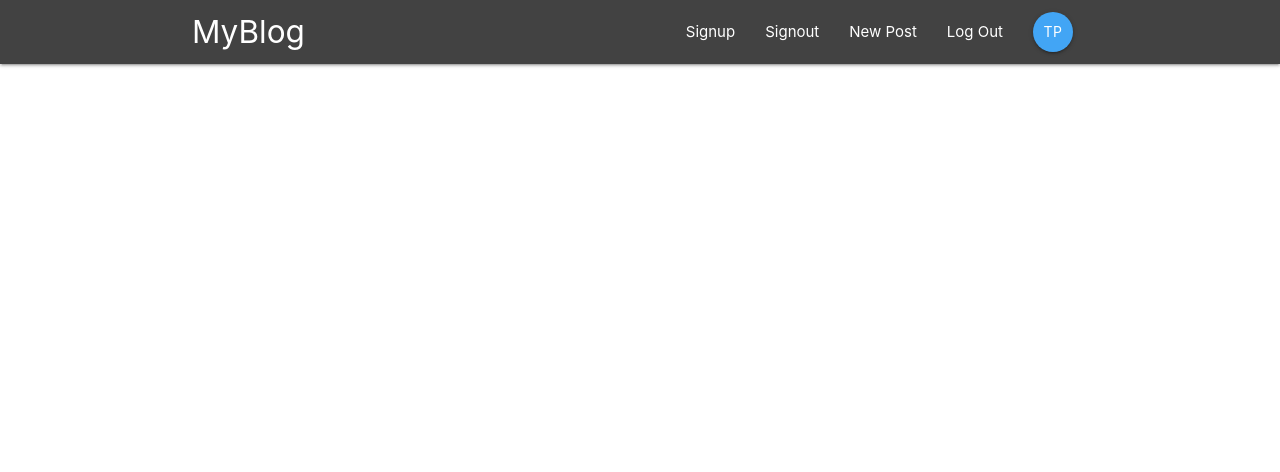
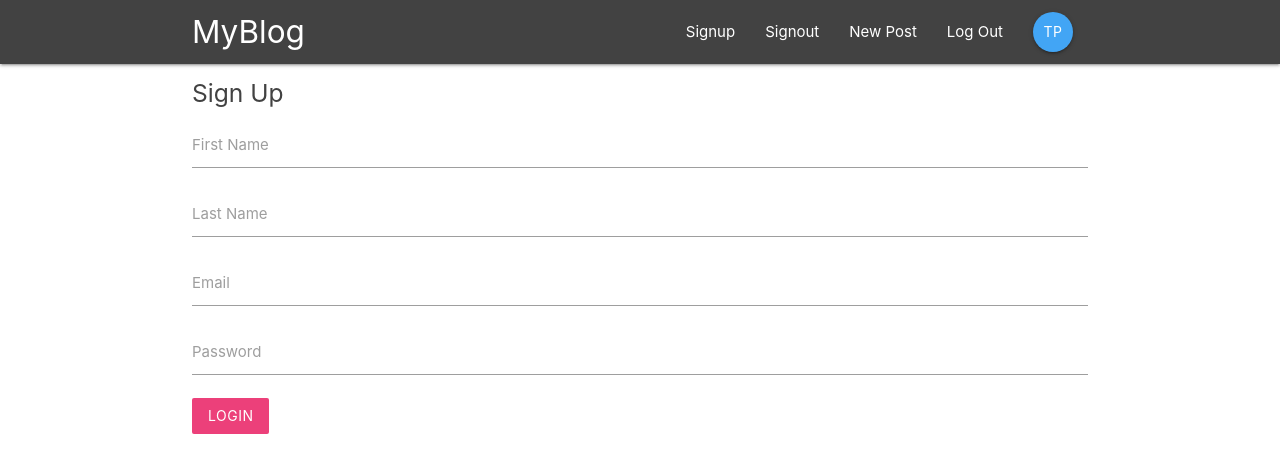
Before and after one commit to Glup3/react-blog, a React (Create React App) app: page /signup in a window 1280 px wide. Shown: the top 472 px of the page. Built offline with nearby package versions, Linux system fonts and the light colour scheme.

Commit message:
add sign up

```diff
--- a/src/App.js
+++ b/src/App.js
@@ -4,6 +4,7 @@
 import Dashboard from './components/dashboard/Dashboard';
 import BlogPostDetails from './components/blog/BlogPostDetails';
 import SignIn from './components/auth/SignIn';
+import SignUp from './components/auth/SignUp';
 
 class App extends Component {
   render() {
@@ -15,6 +16,7 @@
             <Route exact path="/" component={Dashboard} />
             <Route path="/blog/:id" component={BlogPostDetails} />
             <Route path="/signin" component={SignIn} />
+            <Route path="/signup" component={SignUp} />
           </Switch>
         </div>
       </BrowserRouter>
--- a/src/components/auth/SignUp.js
+++ b/src/components/auth/SignUp.js
@@ -0,0 +1,51 @@
+import React, { Component } from 'react'
+
+class SignUp extends Component {
+  state = {
+    email: '',
+    password: '',
+    firstName: '',
+    lastName: ''
+  }
+
+  handleChange = (e) => {
+    this.setState({
+      [e.target.id]: e.target.value
+    })
+  }
+
+  handleSubmit = (e) => {
+    e.preventDefault();
+  }
+
+  render() {
+    return (
+      <div className="container">
+        <form onSubmit={this.handleSubmit} className="white">
+          <h5 className="grey-text text-darken-3">Sign Up</h5>
+          <div className="input-field">
+            <label htmlFor="firstName">First Name</label>
+            <input type="text" id="firstName" onChange={this.handleChange} />
+          </div>
+          <div className="input-field">
+            <label htmlFor="lastName">Last Name</label>
+            <input type="text" id="lastName" onChange={this.handleChange} />
+          </div>
+          <div className="input-field">
+            <label htmlFor="email">Email</label>
+            <input type="email" id="email" onChange={this.handleChange} />
+          </div>
+          <div className="input-field">
+            <label htmlFor="password">Password</label>
+            <input type="password" id="password" onChange={this.handleChange} />
+          </div>
+          <div className="input-field">
+            <button className="btn pink lighten-1 z-depth-0">Login</button>
+          </div>
+        </form>
+      </div>
+    )
+  }
+}
+
+export default SignUp
```
